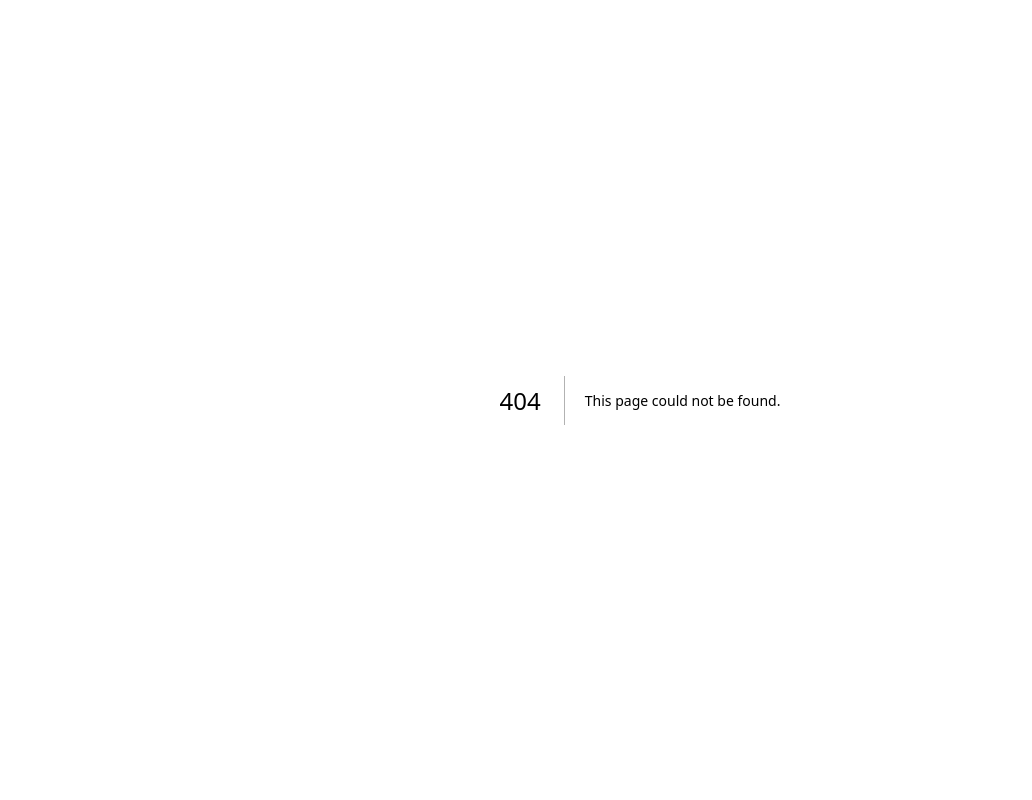
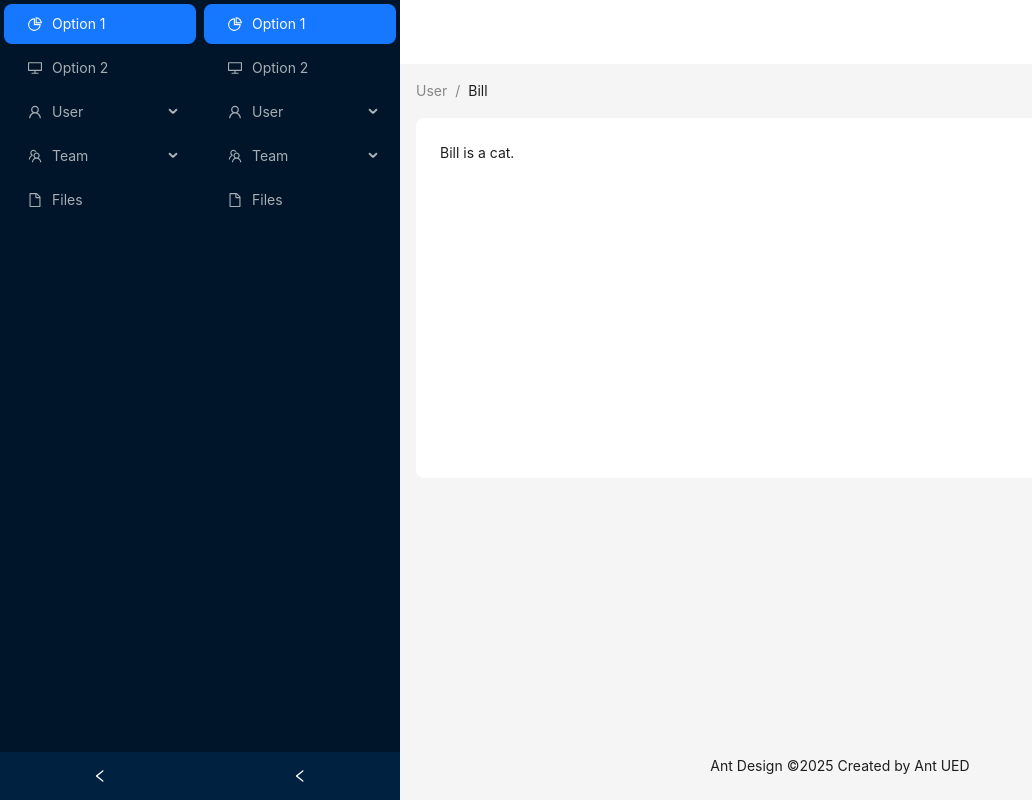
Before and after one commit to Levankhoa150102/Task-Management-DEMO, a Next.js app: page /sidebar in a window 1280 px wide. Before the commit this address had no page. Shown: the whole page, without its empty margins (0-1032 px from the left). Built offline with nearby package versions, Linux system fonts and the light colour scheme.

Commit message:
add sider

```diff
--- a/app/layout.tsx
+++ b/app/layout.tsx
@@ -1,5 +1,12 @@
+import dynamic from 'next/dynamic';
 import type { Metadata } from "next";
+import React from 'react';
 import "./globals.css";
+
+
+import Layout from 'antd/es/layout';
+
+const AppSider = dynamic(() => import('@/components/primary-ui/AppSider'), { ssr: true });
 
 export const metadata: Metadata = {
   title: "Create Next App",
@@ -14,7 +21,12 @@ export default function RootLayout({
   return (
     <html lang="en" className="dark">
       <body>
-        {children}
+        <Layout style={{ minHeight: '100vh' }}>
+          <AppSider />
+          <Layout>
+            {children}
+          </Layout>
+        </Layout>
       </body>
     </html>
   );
--- /dev/null
+++ b/app/sidebar/page.tsx
@@ -0,0 +1,83 @@
+'use client'
+import React, { useState } from 'react';
+import {
+  DesktopOutlined,
+  FileOutlined,
+  PieChartOutlined,
+  TeamOutlined,
+  UserOutlined,
+} from '@ant-design/icons';
+import { MenuProps } from 'antd/es/menu';
+
+
+import Breadcrumb from 'antd/es/breadcrumb';
+import Layout from 'antd/es/layout';
+import Menu from 'antd/es/menu';
+import theme from 'antd/es/theme';
+
+const { Header, Content, Footer, Sider } = Layout;
+
+type MenuItem = Required<MenuProps>['items'][number];
+
+function getItem(
+  label: React.ReactNode,
+  key: React.Key,
+  icon?: React.ReactNode,
+  children?: MenuItem[],
+): MenuItem {
+  return {
+    key,
+    icon,
+    children,
+    label,
+  } as MenuItem;
+}
+
+const items: MenuItem[] = [
+  getItem('Option 1', '1', <PieChartOutlined />),
+  getItem('Option 2', '2', <DesktopOutlined />),
+  getItem('User', 'sub1', <UserOutlined />, [
+    getItem('Tom', '3'),
+    getItem('Bill', '4'),
+    getItem('Alex', '5'),
+  ]),
+  getItem('Team', 'sub2', <TeamOutlined />, [getItem('Team 1', '6'), getItem('Team 2', '8')]),
+  getItem('Files', '9', <FileOutlined />),
+];
+
+const SideBar: React.FC = () => {
+  const [collapsed, setCollapsed] = useState(false);
+  const {
+    token: { colorBgContainer, borderRadiusLG },
+  } = theme.useToken();
+
+  return (
+    <Layout style={{ minHeight: '100vh' }}>
+      <Sider collapsible collapsed={collapsed} onCollapse={(value) => setCollapsed(value)}>
+        <div className="demo-logo-vertical" />
+        <Menu theme="dark" defaultSelectedKeys={['1']} mode="inline" items={items} />
+      </Sider>
+      <Layout>
+        <Header style={{ padding: 0, background: colorBgContainer }} />
+        <Content style={{ margin: '0 16px' }}>
+          <Breadcrumb style={{ margin: '16px 0' }} items={[{ title: 'User' }, { title: 'Bill' }]} />
+          <div
+            style={{
+              padding: 24,
+              minHeight: 360,
+              background: colorBgContainer,
+              borderRadius: borderRadiusLG,
+            }}
+          >
+            Bill is a cat.
+          </div>
+        </Content>
+        <Footer style={{ textAlign: 'center' }}>
+          Ant Design ©{new Date().getFullYear()} Created by Ant UED
+        </Footer>
+      </Layout>
+    </Layout>
+  );
+};
+
+export default SideBar;
--- /dev/null
+++ b/components/primary-ui/AppSider.tsx
@@ -0,0 +1,54 @@
+'use client';
+import React, { useState } from 'react';
+import {
+  DesktopOutlined,
+  FileOutlined,
+  PieChartOutlined,
+  TeamOutlined,
+  UserOutlined,
+} from '@ant-design/icons';
+import Layout from 'antd/es/layout';
+import { MenuProps } from 'antd/es/menu';
+import Menu from 'antd/es/menu';
+
+const { Sider } = Layout;
+
+type MenuItem = Required<MenuProps>['items'][number];
+
+function getItem(
+  label: React.ReactNode,
+  key: React.Key,
+  icon?: React.ReactNode,
+  children?: MenuItem[],
+): MenuItem {
+  return {
+    key,
+    icon,
+    children,
+    label,
+  } as MenuItem;
+}
+
+const items: MenuItem[] = [
+  getItem('Option 1', '1', <PieChartOutlined />),
+  getItem('Option 2', '2', <DesktopOutlined />),
+  getItem('User', 'sub1', <UserOutlined />, [
+    getItem('Tom', '3'),
+    getItem('Bill', '4'),
+    getItem('Alex', '5'),
+  ]),
+  getItem('Team', 'sub2', <TeamOutlined />, [getItem('Team 1', '6'), getItem('Team 2', '8')]),
+  getItem('Files', '9', <FileOutlined />),
+];
+
+const AppSider: React.FC = () => {
+  const [collapsed, setCollapsed] = useState(false);
+  return (
+    <Sider collapsible collapsed={collapsed} onCollapse={setCollapsed}>
+      <div className="demo-logo-vertical" />
+      <Menu theme="dark" defaultSelectedKeys={['1']} mode="inline" items={items} />
+    </Sider>
+  );
+};
+
+export default AppSider;
--- a/components/primary-ui/SideBar.tsx
+++ /dev/null
@@ -1,47 +0,0 @@
-import React from 'react';
-import Menu from 'antd/es/menu';
-import {
-	AppstoreOutlined,
-	DashboardOutlined,
-	TeamOutlined,
-} from '@ant-design/icons';
-
-const items = [
-	{
-		key: 'dashboard',
-		icon: <DashboardOutlined />,
-		label: 'Dashboard',
-	},
-	{
-		key: 'workspace',
-		icon: <TeamOutlined />,
-		label: 'My Workspace',
-		children: [
-			{
-				key: 'workspace-1',
-				label: 'Workspace 1',
-			},
-			{
-				key: 'workspace-2',
-				label: 'Workspace 2',
-			},
-		],
-	},
-];
-
-const SideBar = () => {
-	return (
-		<aside className="h-screen w-64 bg-white shadow-md flex flex-col">
-			<div className="h-16 flex items-center justify-center font-bold text-xl border-b">ManageWise</div>
-			<Menu
-				mode="inline"
-				defaultSelectedKeys={['dashboard']}
-				defaultOpenKeys={['workspace']}
-				style={{ height: '100%', borderRight: 0 }}
-				items={items}
-			/>
-		</aside>
-	);
-};
-
-export default SideBar;
```
